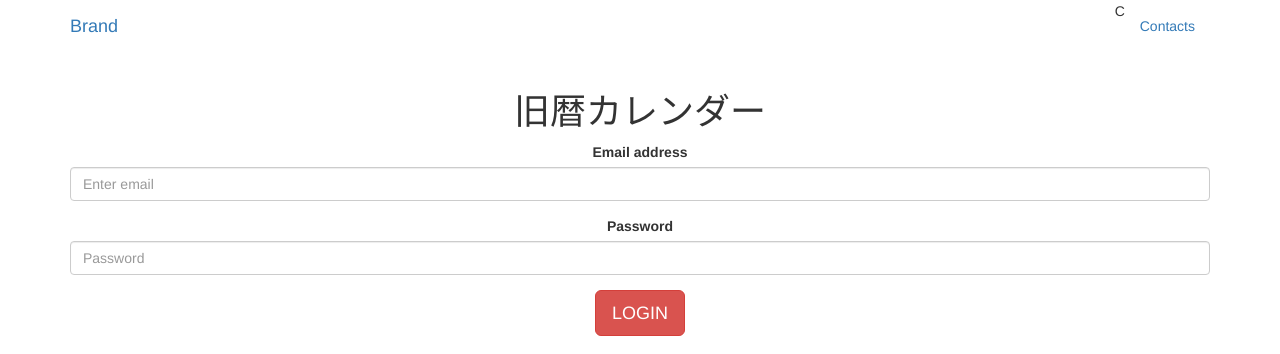
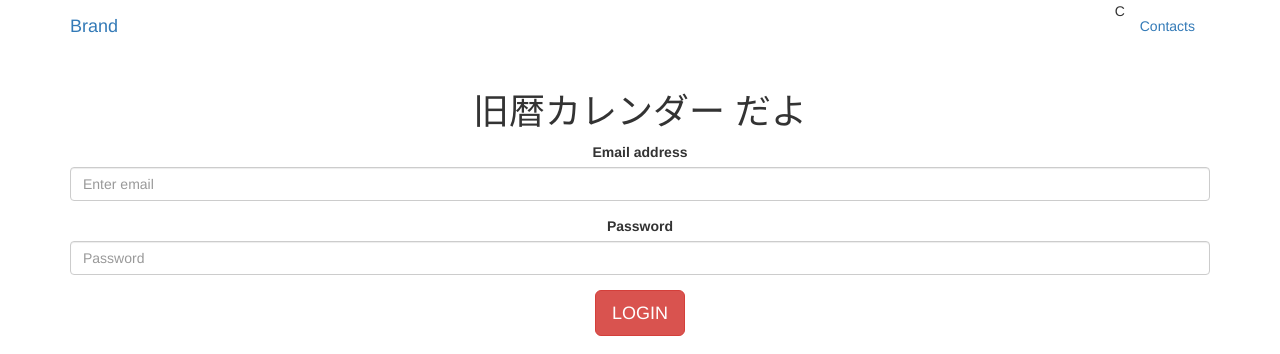
Before and after one commit to momosangakomeda/momosangakomeda.github.io, a plain HTML site: page index.html in a window 1280 px wide. Shown: the top 354 px of the page. Drawn offline with nearby package versions, Linux system fonts and the light colour scheme.

Commit message:
Test local

```diff
--- a/index.html
+++ b/index.html
@@ -39,7 +39,7 @@
             <div class="container">
                 <div class="row">
                     <div class="col-md-12 text-center">
-                        <h1 class="text-inverse">旧暦カレンダー</h1>
+                        <h1 class="text-inverse">旧暦カレンダー だよ</h1>
                         <form role="form">
                             <div class="form-group">
                                 <label class="control-label" for="exampleInputEmail1">Email address</label>
```
